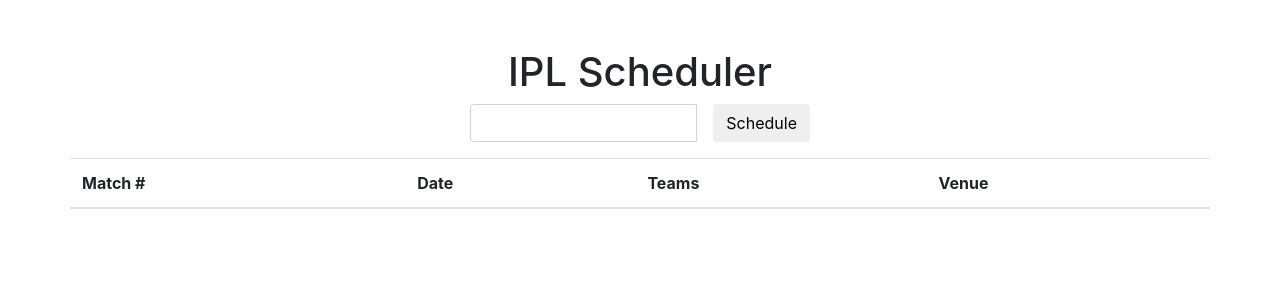
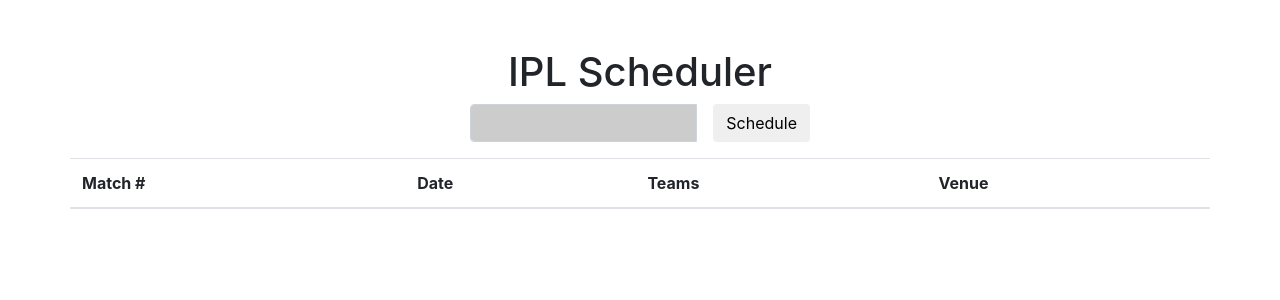
Before and after one commit to thariniK/ipl-scheduler, a PHP site: page / in a window 1280 px wide. Shown: the top 300 px of the page. Run offline with PHP 8.4, Linux system fonts and the light colour scheme; lists and menus that the app fills with data are empty.

Commit message:
Update index.php

```diff
--- a/index.php
+++ b/index.php
@@ -57,7 +57,7 @@
             <form method="post" class="form-horizontal">
                 <div class="form-group">
                     <div class="input-group input-append date">
-                        <input type="text" class="form-control mr-3" id="datepicker" name="date" value="<?php echo $date; ?>"><span class="add-on"><i class="icon-th"></i></span>
+                        <input type="text" class="form-control mr-3" id="datepicker" name="date" value="<?php echo $date; ?>" readonly style="background-color: #ccc;"><span class="add-on"><i class="icon-th"></i></span>
                         <span class="input-group-btn">
                                 <button class="btn btn-default" type="submit">Schedule</button>
                             </span>
```
